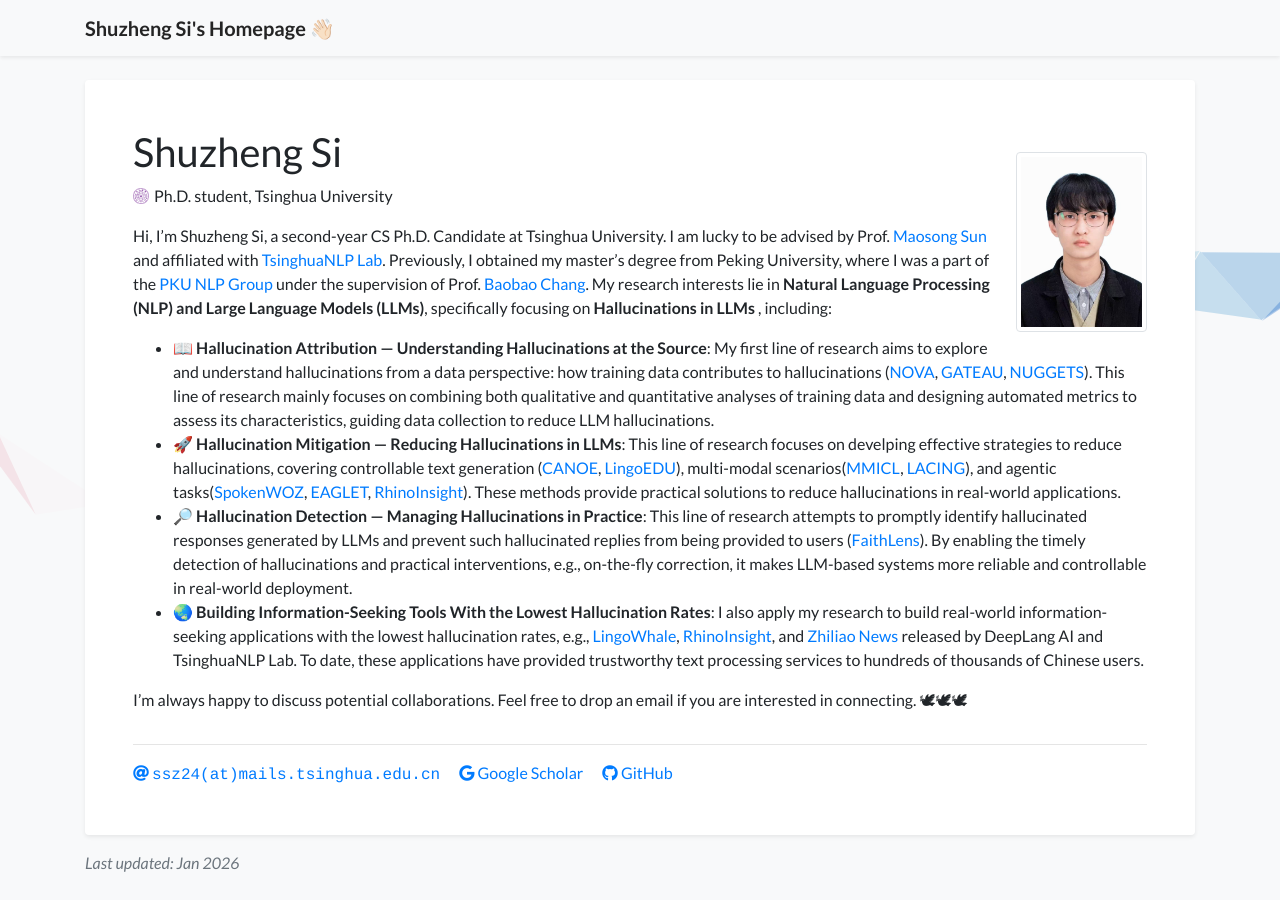
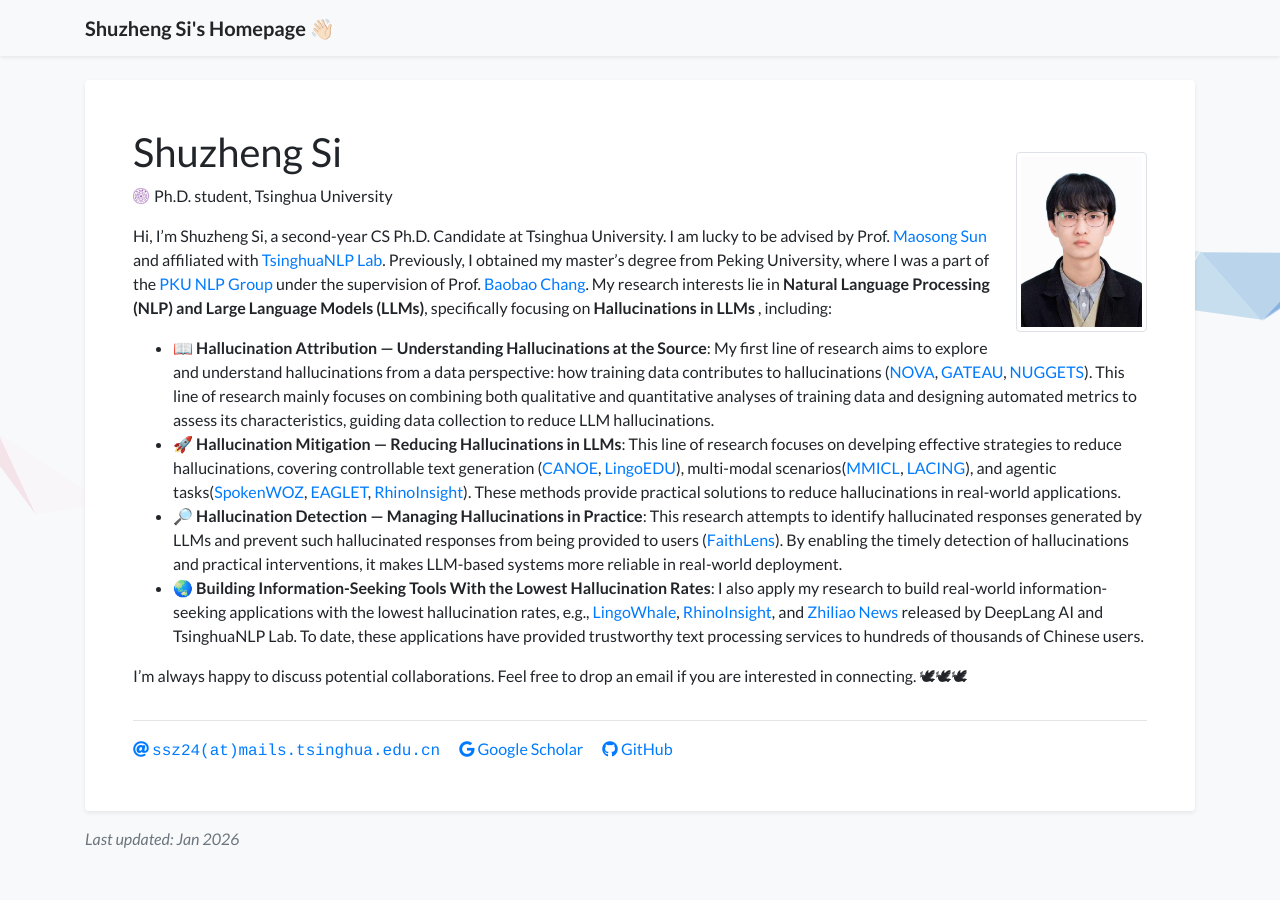
Before and after one commit to S1s-Z/s1s-z.github.io, a Jekyll site: the page built from index.html, in a window 1280 px wide. Built offline with Jekyll 4.4.1, drawn with Linux system fonts in a browser that asks for light colours; a style sheet for code colours, icons or effects is not loaded.

Commit message:
Update profile.yml

```diff
--- a/_data/profile.yml
+++ b/_data/profile.yml
@@ -29,7 +29,7 @@ short_bio: >-
           🚀 <b>Hallucination Mitigation  — Reducing Hallucinations in LLMs</b>: This line of research focuses on develping effective strategies to reduce hallucinations, covering controllable text generation (<a href="https://arxiv.org/abs/2505.16483">CANOE</a>, <a href="https://arxiv.org/abs/2512.14244">LingoEDU</a>), multi-modal scenarios(<a href="https://arxiv.org/abs/2309.07915">MMICL</a>, <a href="https://arxiv.org/abs/2411.14279">LACING</a>), and agentic tasks(<a href="https://arxiv.org/abs/2305.13040">SpokenWOZ</a>, <a href="https://arxiv.org/abs/2510.05608">EAGLET</a>, <a href="https://arxiv.org/abs/2511.18743">RhinoInsight</a>). These methods provide practical solutions to reduce hallucinations in real-world applications.
       </li>
       <li>
-          🔎 <b>Hallucination Detection  — Managing Hallucinations in Practice</b>: This line of research attempts to promptly identify hallucinated responses generated by LLMs and prevent such hallucinated replies from being provided to users (<a href="https://arxiv.org/abs/2512.20182">FaithLens</a>). By enabling the timely detection of hallucinations and practical interventions, e.g., on-the-fly correction, it makes LLM-based systems more reliable and controllable in real-world deployment.
+          🔎 <b>Hallucination Detection  — Managing Hallucinations in Practice</b>: This research attempts to identify hallucinated responses generated by LLMs and prevent such hallucinated responses from being provided to users (<a href="https://arxiv.org/abs/2512.20182">FaithLens</a>). By enabling the timely detection of hallucinations and practical interventions, it makes LLM-based systems more reliable in real-world deployment.
       </li>
       <li>
           🌏 <b>Building Information-Seeking Tools With the Lowest Hallucination Rates</b>: I also apply my research to build real-world information-seeking applications with the lowest hallucination rates, e.g., <a href="https://lingowhale.com/">LingoWhale</a>, <a href="https://research.deeplang.net/">RhinoInsight</a>, and <a href="https://zhiliao.news/">Zhiliao News</a> released by DeepLang AI and TsinghuaNLP Lab. To date, these applications have provided trustworthy text processing services to hundreds of thousands of Chinese users.
```
